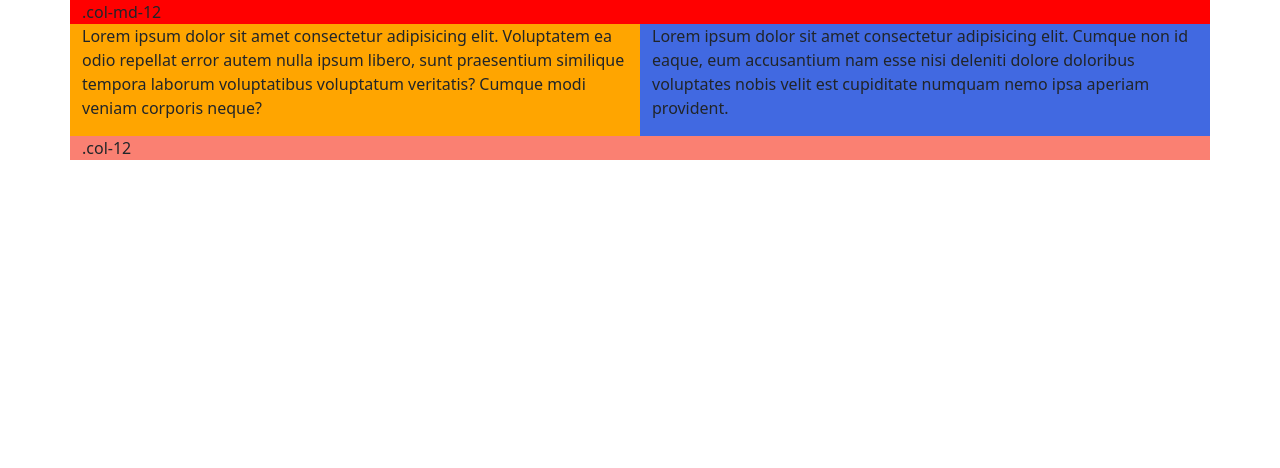
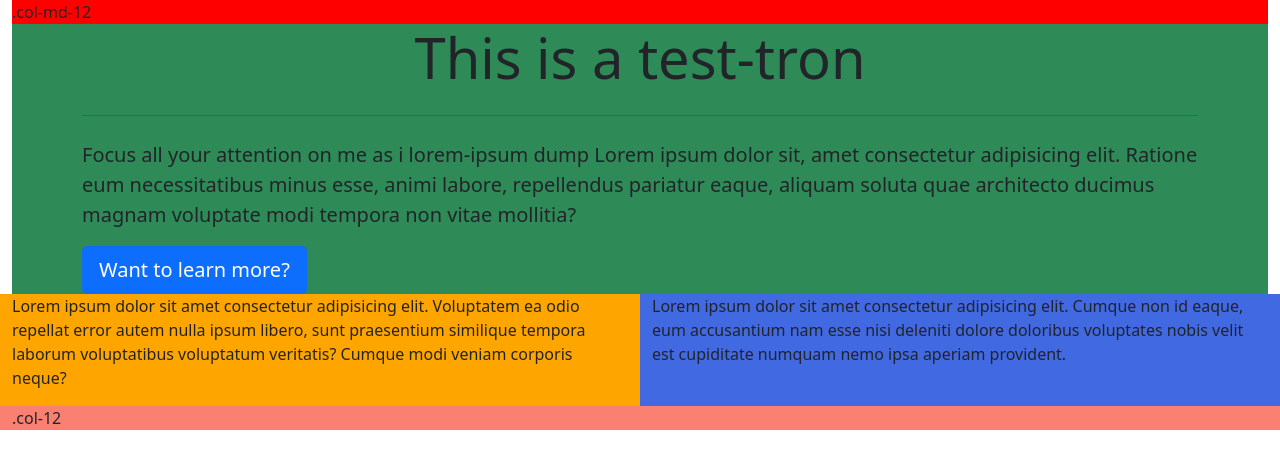
Before and after one commit to Christopher-Green424/collab-practice2, a plain HTML site: page index.html in a window 1280 px wide. Drawn offline with nearby package versions, Linux system fonts and the light colour scheme.

Commit message:
added new jumbotron, man what a good-looking site

```diff
--- a/css/styles.css
+++ b/css/styles.css
@@ -10,3 +10,6 @@
 #footer{
     background-color: salmon;
 }
+.jumbotron{
+    background-color: seagreen;
+}
--- a/index.html
+++ b/index.html
@@ -11,10 +11,24 @@
     <title>Hello, world!</title>
   </head>
   <body>
-    <div class="container h-auto">
+    <div class="container-fluid">
       <!-- Stack the columns on mobile by making one full-width and the other half-width -->
       <div class="row justify-content-lg-center">
-        <div class="col-md-12" id="navbar">.col-md-12</div>
+        <nav>
+          <div class="col-md-12" id="navbar">.col-md-12</div>
+        </nav>
+      </div>
+
+      <!-- this will be the jumbotron  -->
+      <div class="jumbotron jumbotron-fluid">
+        <div class="container">
+          <h1 class="display-4 text-center">This is a test-tron</h1>
+          <hr class="my-4">
+          <p class="lead">Focus all your attention on me as i lorem-ipsum dump Lorem ipsum dolor sit, amet consectetur adipisicing elit. Ratione eum necessitatibus minus esse, animi labore, repellendus pariatur eaque, aliquam soluta quae architecto ducimus magnam voluptate modi tempora non vitae mollitia?</p>
+          <a class="btn btn-primary btn-lg" href="https://stackoverflow.com/questions/63141494/how-to-create-jumbotron-in-bootstrap-5" role="button">Want to learn more?</a>
+
+        </div>
+
       </div>
 
       <!-- Columns start at 50% wide on mobile and bump up to 33.3% wide on desktop -->
```
